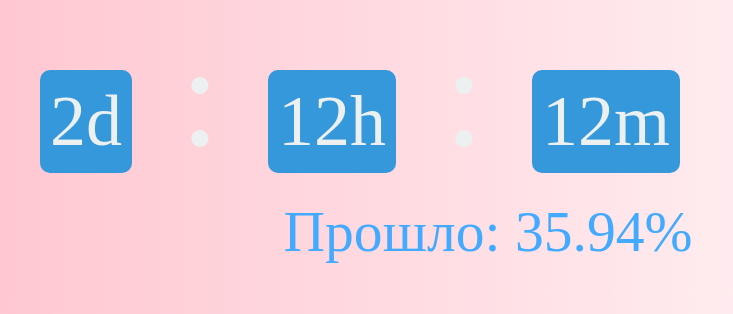
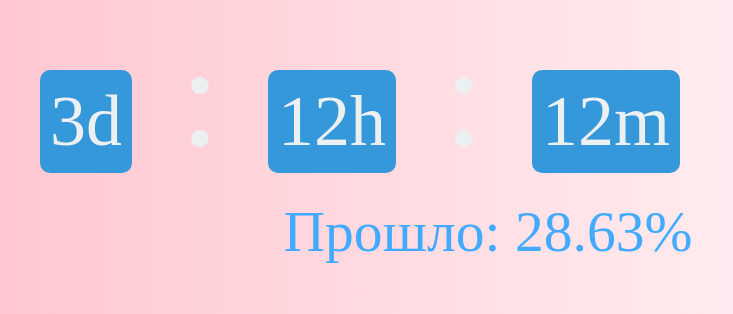
Before and after one commit to zlit14/timer, a plain HTML site: page index.html in a window 1280 px wide. Shown: the part 469-783 px from the top of the page, 152-885 px from the left. Drawn offline with Linux system fonts and the light colour scheme.

Commit message:
Update index.html

```diff
--- a/index.html
+++ b/index.html
@@ -58,7 +58,7 @@
 
  <script>
   const startDate = new Date("April 1, 2025 06:00:00").getTime();
-  const countdownDate = new Date("April 5, 2025 04:00:00").getTime();
+  const countdownDate = new Date("April 6, 2025 04:00:00").getTime();
 
   const x = setInterval(function() {
     const now = new Date().getTime();
```
